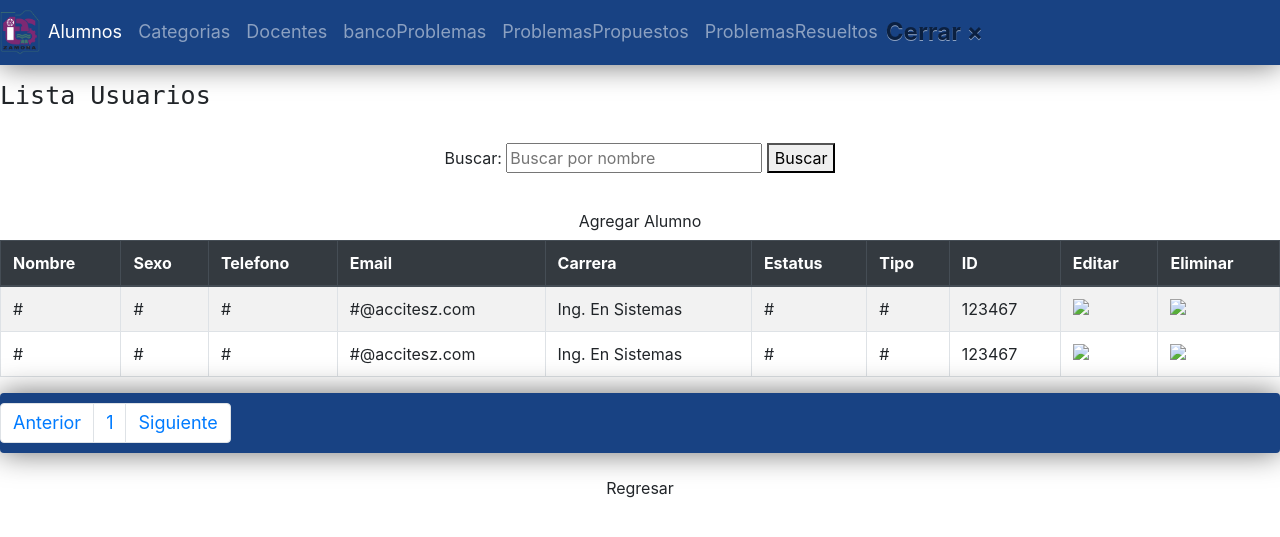
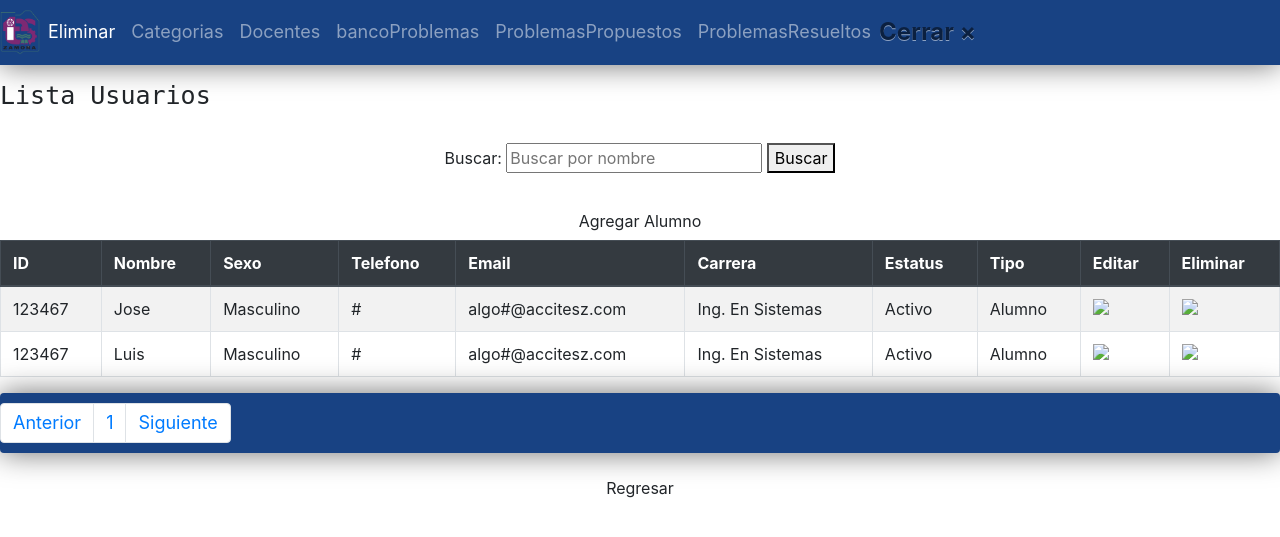
Before and after one commit to CTorres0799/ConcursoProLocal20207B, a Python web app: template templates/Usuarios/EliminarUsuario.html in a window 1280 px wide. Shown: the top 537 px of the page. Run offline with Jinja, Linux system fonts and the light colour scheme; the template is opened without the code that fills it, so the values that code supplies are empty; some libraries are stand-ins or nearby versions.

Commit message:
Update
aaa

```diff
--- a/templates/Usuarios/EliminarUsuario.html
+++ b/templates/Usuarios/EliminarUsuario.html
@@ -12,7 +12,7 @@
         <ul class="navbar-nav">
             <img src="../img/tec-navBar.png" alt="Logo" style="width:40px;">
             <li class="nav-item active">
-                <a class="nav-link" href="#">Alumnos</a>
+                <a class="nav-link" href="#">Eliminar</a>
             </li>
             <li class="nav-item">
                 <a class="nav-link" href="#">Categorias</a>
@@ -52,6 +52,7 @@
            <a class="linkButton btn link" href="../Alumnos/altaAlumnos.html">Agregar Alumno</a>
            <table class="table table-striped table-bordered table-hover">
                 <thead class="thead-dark">
+                    <th scope="col">ID</th>
                     <th scope="col">Nombre</th>
                     <th scope="col">Sexo</th>
                     <th scope="col">Telefono</th>
@@ -59,32 +60,32 @@
                     <th scope="col">Carrera</th>
                     <th scope="col">Estatus</th>
                     <th scope="col">Tipo</th>
-                    <th scope="col">ID</th>
+
                     <th scope="col">Editar</th>
                     <th scope="col">Eliminar</th>
                 </thead>
                 <tbody>
                     <tr>
+                        <td>123467</td>
+                        <td>Jose</td>
+                        <td>Masculino</td>
                         <td>#</td>
-                        <td>#</td>
-                        <td>#</td>
-                        <td>#@accitesz.com</td>
+                        <td>algo#@accitesz.com</td>
                         <td>Ing. En Sistemas</td>
-                        <td>#</td>
-                        <td>#</td>
-                        <td>123467</td>
+                        <td>Activo</td>
+                        <td>Alumno</td>
                         <td><a href="#"><img src="#"></a></td>
                         <td><a href="#"><img src="#"></a></td>
                     </tr>
                     <tr>
+                        <td>123467</td>
+                        <td>Luis</td>
+                        <td>Masculino</td>
                         <td>#</td>
-                        <td>#</td>
-                        <td>#</td>
-                        <td>#@accitesz.com</td>
+                        <td>algo#@accitesz.com</td>
                         <td>Ing. En Sistemas</td>
-                        <td>#</td>
-                        <td>#</td>
-                        <td>123467</td>
+                        <td>Activo</td>
+                        <td>Alumno</td>
                         <td><a href="#"><img src="#"></a></td>
                         <td><a href="#"><img src="#"></a></td>
                     </tr>
```
Also changed, not shown: templates/Usuarios/Modificar.html (added, +32 -0 lines).
